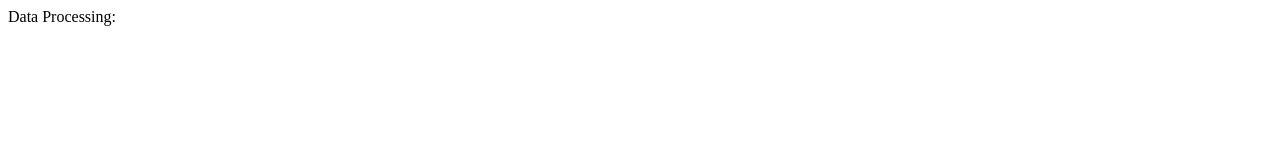
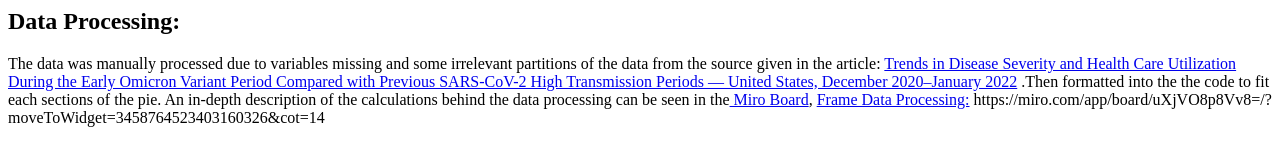
Before and after one commit to CarlotaVagon/SDV, a plain HTML site: page index.html in a window 1280 px wide. Drawn offline with Linux system fonts and the light colour scheme.

Commit message:
Update index.html

```diff
--- a/index.html
+++ b/index.html
@@ -1,4 +1,15 @@
 <div id="graph-container">
 
 </div>
-<p>Data Processing: </p>
+
+<h2>Data Processing:</h2>
+
+<p>
+
+The data was manually processed due to variables missing and some irrelevant partitions of the data from the source given in the article:
+ <a href="https://www.cdc.gov/mmwr/volumes/71/wr/mm7104e4.htm?s_cid=mm7104e4_w">Trends in Disease Severity and Health Care Utilization During the Early Omicron Variant Period Compared with Previous SARS-CoV-2 High Transmission Periods — United States, December 2020–January 2022</a>
+.Then formatted into the the code to fit each sections of the pie. An in-depth description of the calculations behind the data processing can be seen in the<a href="https://miro.com/app/board/uXjVO8p8Vv8=/?share_link_id=597724999362"> Miro Board</a>,
+  <a href="https://miro.com/app/board/uXjVO8p8Vv8=/?moveToWidget=3458764523403160326&cot=14"> Frame Data Processing:</a>
+  https://miro.com/app/board/uXjVO8p8Vv8=/?moveToWidget=3458764523403160326&cot=14
+
+</p>
```
